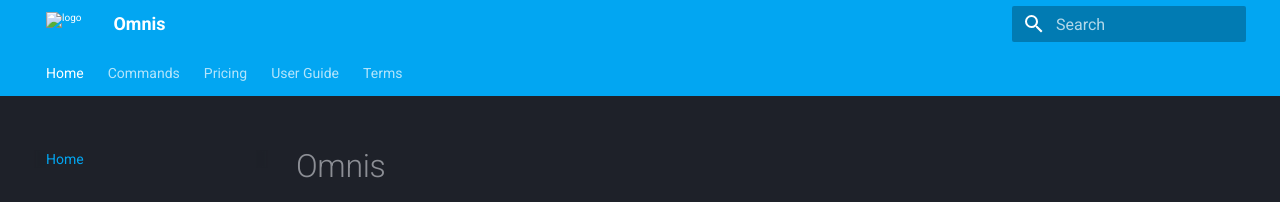
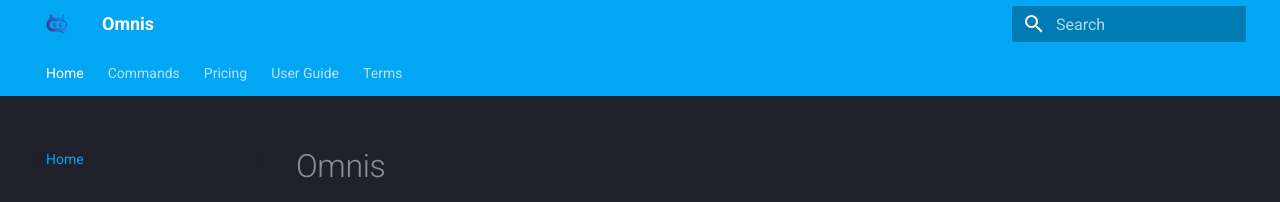
Before and after one commit to dylwedma11748/omnis-bot, an MkDocs documentation site: the page built from docs/index.md, in a window 1280 px wide. Shown: the top 202 px of the page. Built offline with MkDocs 1.6.1 and Material for MkDocs 9.7.7, drawn with Linux system fonts in a browser that asks for light colours.

Commit message:
Update mkdocs.yml

```diff
--- a/mkdocs.yml
+++ b/mkdocs.yml
@@ -1,7 +1,7 @@
 site_name: Omnis
 theme:
   name: material
-  logo: ../images/logo.png
+  logo: images/logo/logo.png
   favicon: images/favicon.ico
   features:
     - navigation.tabs
```
